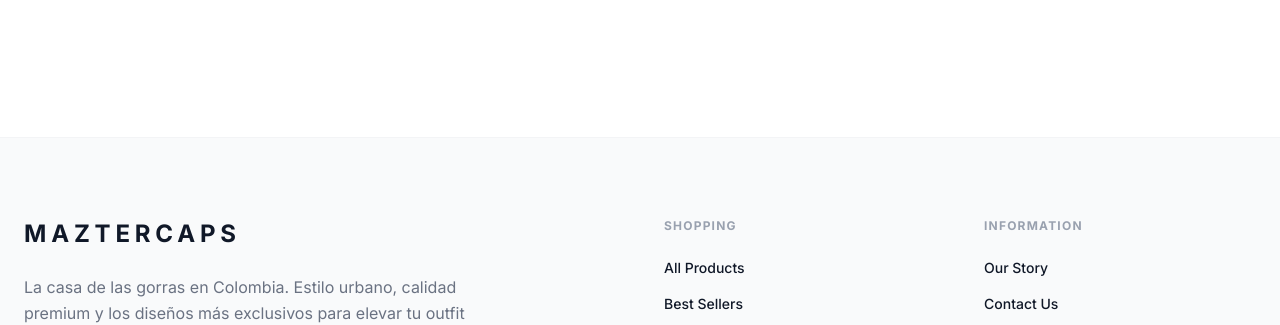
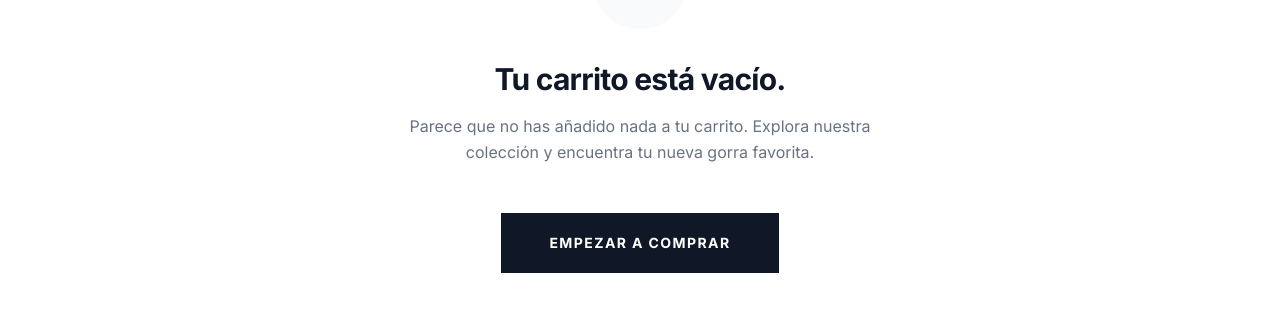
Before and after one commit to npardo-hub/Master, a React (Vite) app: page /Carrito in a window 1280 px wide. Shown: the part 227-552 px from the top of the page. Built offline with nearby package versions, Linux system fonts and the light colour scheme.

Commit message:
Translate Cart page text to Spanish

```diff
--- a/src/pages/Cart.tsx
+++ b/src/pages/Carrito.tsx
@@ -14,15 +14,15 @@
             <ShoppingBag className="w-10 h-10 text-gray-300" />
           </div>
         </div>
-        <h1 className="text-3xl font-bold mb-4 tracking-tight">Your Bag is Empty</h1>
+        <h1 className="text-3xl font-bold mb-4 tracking-tight">Tu carrito está vacío.</h1>
         <p className="text-gray-500 mb-12 leading-relaxed">
           Parece que no has añadido nada a tu carrito. Explora nuestra colección y encuentra tu nueva gorra favorita.
         </p>
         <Link
-          to="/shop"
+          to="/Tienda"
           className="inline-block bg-gray-900 text-white px-12 py-5 text-sm font-bold uppercase tracking-widest hover:bg-gray-800 transition-all active:scale-95"
         >
-          Start Shopping
+          Empezar a comprar
         </Link>
       </div>
     );
@@ -31,7 +31,7 @@
   return (
     <div className="pt-32 pb-32 px-6">
       <div className="max-w-7xl mx-auto">
-        <h1 className="text-xs font-bold uppercase tracking-[0.4em] text-gray-400 mb-8">Shopping Bag</h1>
+        <h1 className="text-xs font-bold uppercase tracking-[0.4em] text-gray-400 mb-8">Carrito de compra</h1>
         <h2 className="text-6xl font-bold tracking-tighter leading-none mb-20">{totalItems} Item{totalItems !== 1 ? 's' : ''}.</h2>
 
         <div className="grid grid-cols-1 lg:grid-cols-12 gap-16 items-start">
@@ -95,19 +95,19 @@
 
           {/* Summary */}
           <div className="lg:col-span-4 sticky top-40 bg-gray-50 p-10 border border-gray-100">
-            <h3 className="text-xs font-bold uppercase tracking-widest text-gray-400 mb-8 font-primary">Order Summary</h3>
+            <h3 className="text-xs font-bold uppercase tracking-widest text-gray-400 mb-8 font-primary">Resumen del pedido</h3>
               <div className="space-y-6 mb-10">
                 <div className="flex justify-between text-sm font-medium">
                   <span className="text-gray-500">Subtotal</span>
                   <span>${totalPrice.toLocaleString('de-DE')}</span>
                 </div>
                 <div className="flex justify-between text-sm font-medium">
-                  <span className="text-gray-500">Shipping</span>
-                  <span className="text-green-600">Free</span>
+                  <span className="text-gray-500">Envío</span>
+                  <span className="text-green-600">Gratis</span>
                 </div>
                 <div className="flex justify-between text-sm font-medium">
-                  <span className="text-gray-500">Tax</span>
-                  <span>Calculated at checkout</span>
+                  <span className="text-gray-500">Impuestos</span>
+                  <span>Calculado al final de la compra</span>
                 </div>
                 <div className="pt-6 border-t border-gray-200 flex justify-between">
                   <span className="text-lg font-bold tracking-tight">Total</span>
@@ -116,15 +116,15 @@
               </div>
 
             <Link
-              to="/checkout"
+              to="/Confirmacion"
               className="w-full bg-gray-900 text-white flex items-center justify-center space-x-3 py-5 text-sm font-bold uppercase tracking-widest hover:bg-gray-800 transition-all active:scale-[0.98] group"
             >
-              <span>Continue to Checkout</span>
+              <span>Continuar la compra</span>
               <ArrowRight className="w-4 h-4 transition-transform group-hover:translate-x-1" />
             </Link>
 
             <p className="mt-8 text-[10px] text-gray-400 text-center leading-relaxed uppercase tracking-widest">
-              By proceeding, you agree to our <br /> terms of service and privacy policy.
+              Al continuar, acepta nuestros <br /> términos de servicio y política de privacidad.
             </p>
           </div>
         </div>
```
